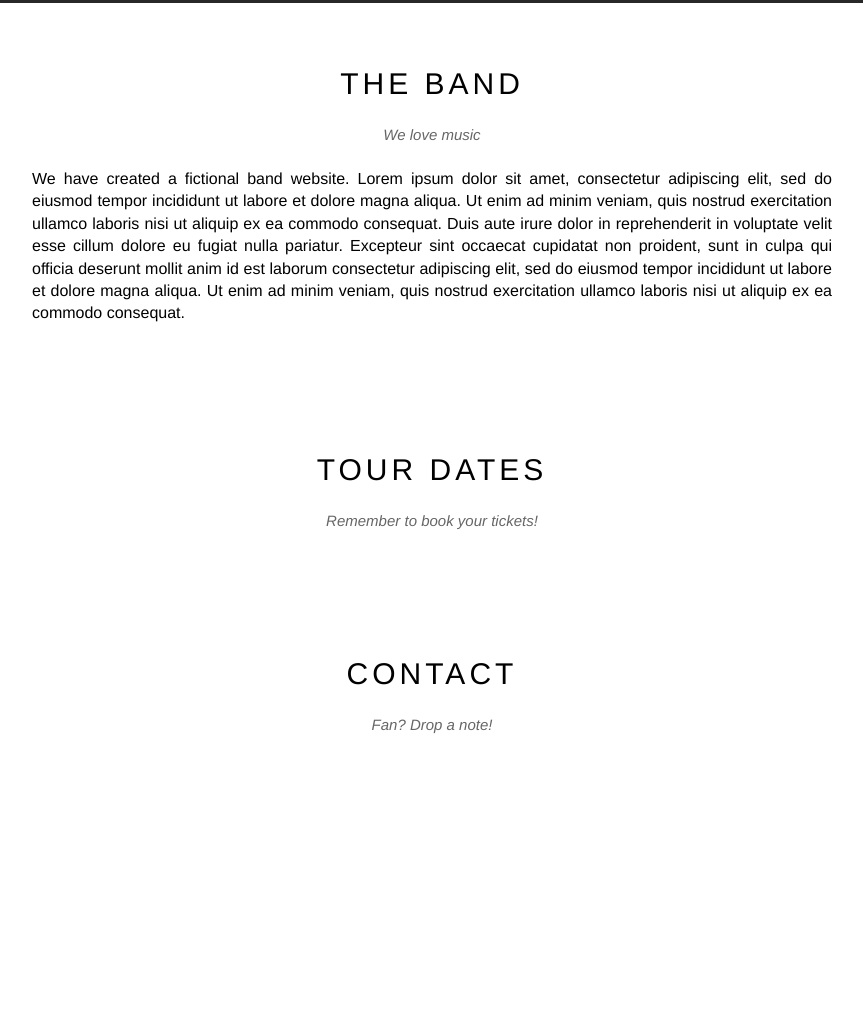
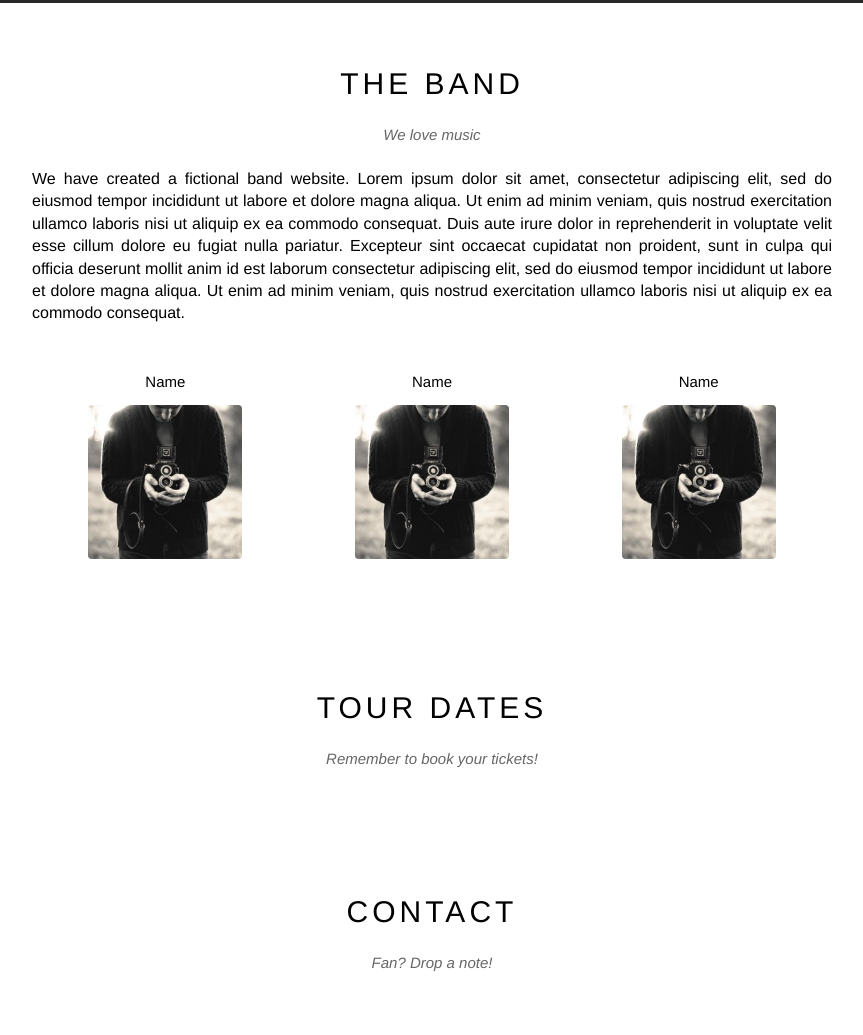
Before and after one commit to nqa0110/HTML-CSS, a plain HTML site: page HTML&CSS/w3_band/index.html in a window 1280 px wide. Shown: the part 683-1718 px from the top of the page, without its empty margins (208-1071 px from the left). Before the commit the page ends 1480 px from the top, so only its background shows below. Drawn offline with Linux system fonts and the light colour scheme; a web font is replaced by a local one.

Commit message:
member-img

```diff
--- a/HTML&CSS/w3_band/assets/css/style.css
+++ b/HTML&CSS/w3_band/assets/css/style.css
@@ -14,6 +14,10 @@ html {
 3. Màu sắc
 4. Kiểu dáng (kiểu chữ, hình tròn, ...)
  */
+
+.clear{
+  clear: both;
+}
 
 #main {
 }
@@ -146,5 +150,28 @@ html {
   text-align: justify;
   line-height: 1.4;
 }
+
+#content .member-list{
+  margin-top: 48px;
+  /* overflow: hidden; để cha float ôm trọn con */
+}
+
+#content .member-item {
+  float: left;
+  width: calc(100% / 3);
+  text-align: center;
+  /* width: 33.33333%; */
+}
+
+#content .member-name{
+  font-size: 15px;
+}
+
+#content .member-img{
+  margin-top: 15px;
+  width: 154px;
+  border-radius: 4px;
+}
+
 #footer {
 }
--- a/HTML&CSS/w3_band/index.html
+++ b/HTML&CSS/w3_band/index.html
@@ -60,7 +60,23 @@
                     mollit anim id est
                     laborum consectetur adipiscing elit, sed do eiusmod tempor incididunt ut labore et dolore magna
                     aliqua. Ut enim ad minim
-                    veniam, quis nostrud exercitation ullamco laboris nisi ut aliquip ex ea commodo consequat.</p>
+                    veniam, quis nostrud exercitation ullamco laboris nisi ut aliquip ex ea commodo consequat.
+                </p>
+                <div class="member-list">
+                    <div class="member-item">
+                        <p class="member-name">Name</p>
+                        <img src="./assets/image/bandmember.jpg" alt="Name" class="member-img">
+                    </div>
+                    <div class="member-item">
+                        <p class="member-name">Name</p>
+                        <img src="./assets/image/bandmember.jpg" alt="Name" class="member-img">
+                    </div>
+                    <div class="member-item">
+                        <p class="member-name">Name</p>
+                        <img src="./assets/image/bandmember.jpg" alt="Name" class="member-img">
+                    </div>
+                    <div class="clear"></div>
+                </div>
             </div>
 
             <!-- Tour section -->
```
Also changed, not shown: HTML&CSS/w3_band/assets/image/bandmember.jpg (added).
